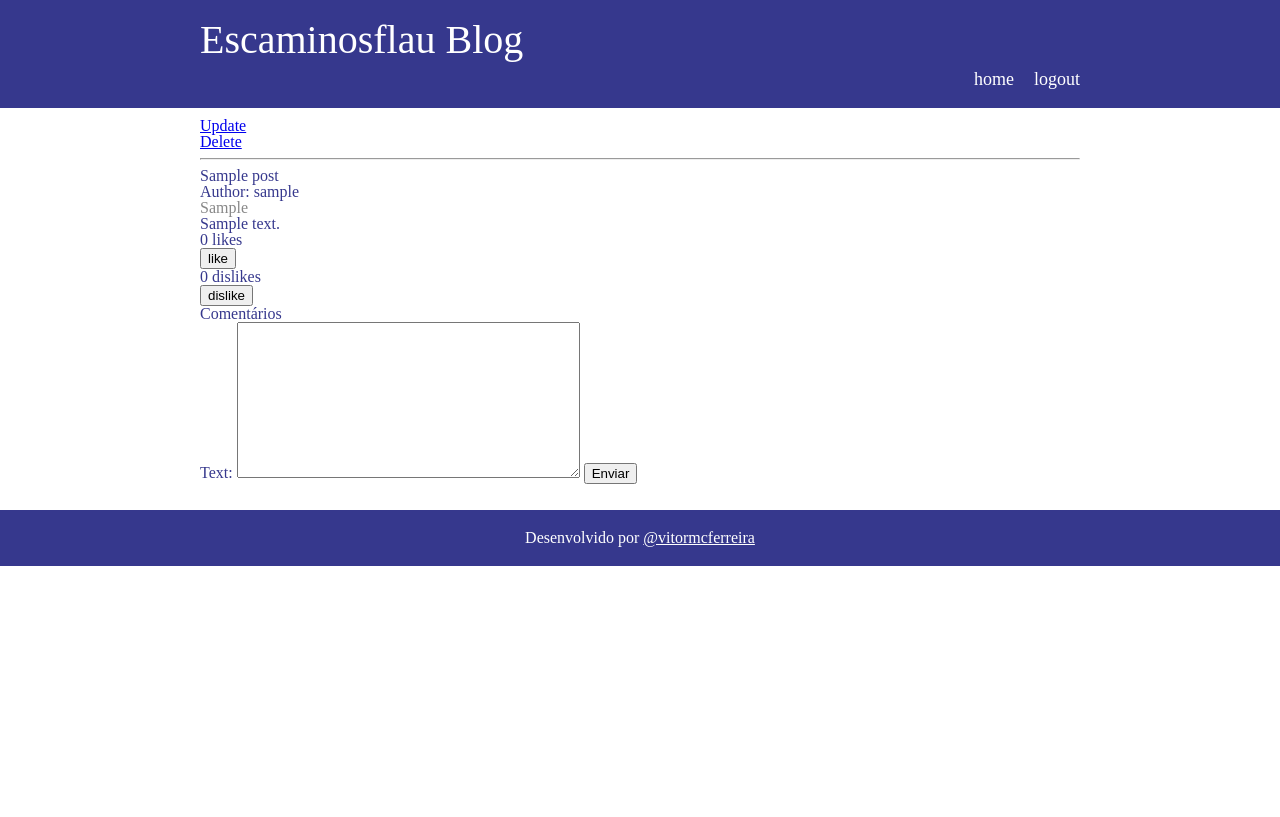
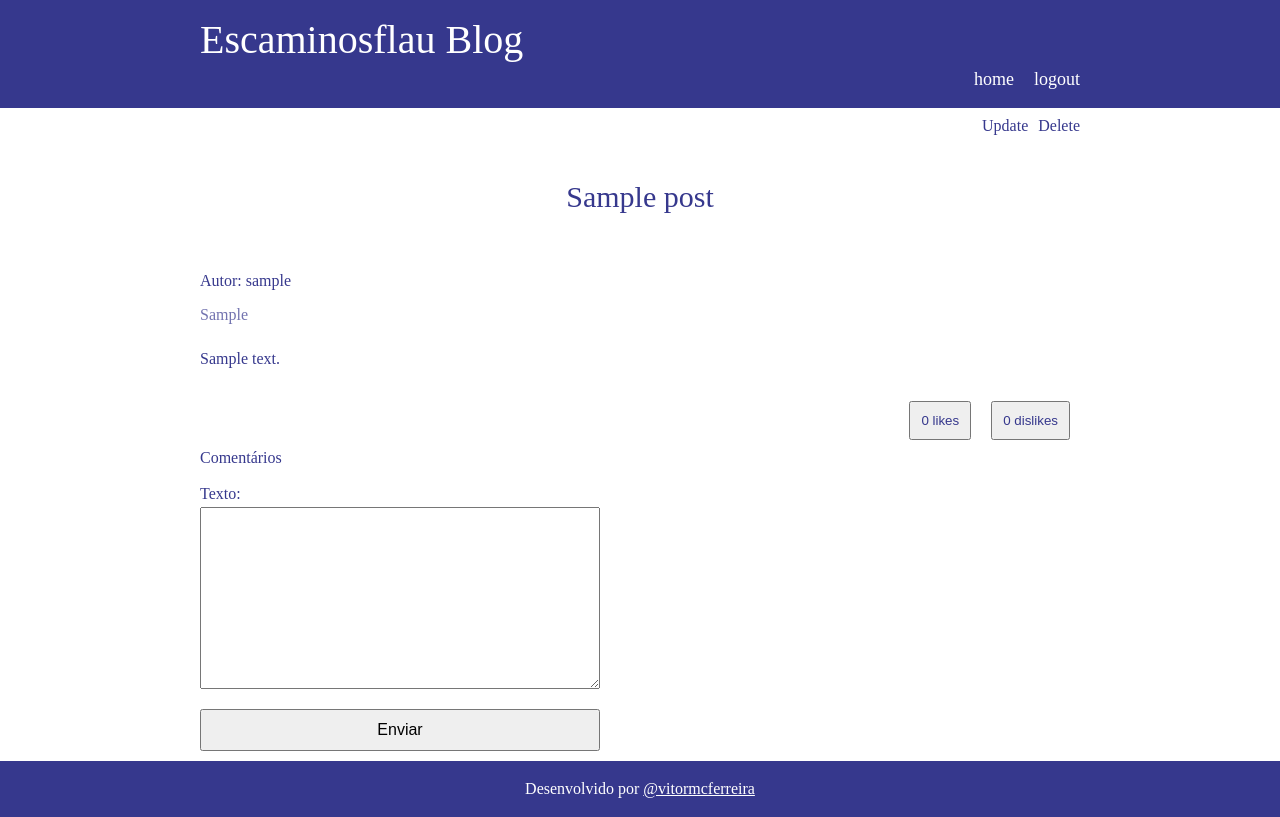
Before and after one commit to vitormcferreira/blog-django, a Django app: page /post_detail/1/ in a window 1280 px wide. Before the commit the page ends 566 px from the top, so only its background shows below. Run offline with Django 4.2, Linux system fonts and the light colour scheme; a user stored in the database is signed in; tables that the repository leaves empty hold one stand-in row (values such as "Sample post"); some libraries are stand-ins or nearby versions.

Commit message:
estilizar post_detail

```diff
--- a/blog/templates/blog/includes/interactions.html
+++ b/blog/templates/blog/includes/interactions.html
@@ -1,24 +1,14 @@
 <div class="interactions">
   <div class="interaction unique-interaction {% if object.liked %} interacted {% endif %}">
-    <p>
+    <button type="button" class="btn-interact" data-url="{% url 'blog:interaction' object.pk %}?type=like"
+      data-csrf="{{ csrf_token }}" {% if not request.user.is_authenticated %} disabled {% endif %}>
       <span class="count-interactions">{{ object.likes.all|length }}</span> likes
-    </p>
-    {% if request.user.is_authenticated %}
-      <button type="button" class="btn-interact" data-url="{% url 'blog:interaction' object.pk %}?type=like"
-        data-csrf="{{ csrf_token }}">
-        like
-      </button>
-    {% endif %}
+    </button>
   </div>
   <div class="interaction unique-interaction {% if object.disliked %} interacted {% endif %}">
-    <p>
+    <button type="button" class="btn-interact" data-url="{% url 'blog:interaction' object.pk %}?type=dislike"
+      data-csrf="{{ csrf_token }}" {% if not request.user.is_authenticated %} disabled {% endif %}>
       <span class="count-interactions">{{ object.dislikes.all|length }}</span> dislikes
-    </p>
-    {% if request.user.is_authenticated %}
-      <button type="button" class="btn-interact" data-url="{% url 'blog:interaction' object.pk %}?type=dislike"
-        data-csrf="{{ csrf_token }}">
-        dislike
-      </button>
-    {% endif %}
+    </button>
   </div>
 </div>
--- a/blog/templates/blog/post_detail.html
+++ b/blog/templates/blog/post_detail.html
@@ -1,20 +1,25 @@
 {% extends 'base.html' %}
 
 {% load static %}
+{% load widget_tweaks %}
+
+{% block css %}
+  <link rel="stylesheet" href="{% static 'blog/assets/css/post_detail.css' %}">
+{% endblock css %}
 
 {% block content %}
   {% if request.user == object.author %}
-<p><a href="{% url 'blog:post_update' object.pk %}">Update</a></p>
-<p><a href="{% url 'blog:post_delete' object.pk %}">Delete</a></p>
+  <div class="links-align-left">
+    <a href="{% url 'blog:post_update' object.pk %}">Update</a>
+    <a href="{% url 'blog:post_delete' object.pk %}">Delete</a>
+  </div>
   {% endif %}
-
-<hr>
 
   <article class="post">
     <header>
-    <h1>{{ object.title }}</h1>
-    <p>Author: {{ object.author }}</p>
-    <p style="color: #888;">{{ object.abstract }}</p>
+      <h1 class="content-title">{{ object.title }}</h1>
+      <p>Autor: {{ object.author }}</p>
+      <p class="abstract">{{ object.abstract }}</p>
     </header>
     <main>
       <p>{{ object.text }}</p>
@@ -27,16 +32,23 @@
   <section>
     <h2>Comentários</h2>
 
-  <form method="POST" action="{% url 'blog:comment_create' object.pk %}">
+    <form method="POST" action="{% url 'blog:comment_create' object.pk %}" class="form form-comment">
       {% csrf_token %}
-    {{ comment_form }}
-    <input type="submit" value="Enviar">
+      <div class="field">
+        {{ comment_form.non_field_errors }}
+      </div>
+      <div class="field">
+        <label for="id_text">Texto:</label>
+        {% render_field comment_form.text class+="input" %}
+      </div>
+      <div class="field">
+        <input type="submit" value="Enviar" class="btn">
+      </div>
     </form>
   </section>
-<br>
 
   {% for comment in comments %}
-<article>
+    <article class="comment">
       <header>
         <h1>{% if comment.author %}
           {{ comment.author }}
@@ -55,5 +67,5 @@
 {% endblock content %}
 
 {% block js %}
-<script src="{% static 'assets/js/post_detail.js' %}"></script>
+  <script src="{% static 'blog/assets/js/post_detail.js' %}"></script>
 {% endblock js %}
--- /dev/null
+++ b/static/blog/assets/css/post_detail.css
@@ -0,0 +1,43 @@
+.post {
+  display: grid;
+  gap: 20px;
+  line-height: 1.5;
+}
+
+.post header {
+  display: grid;
+  gap: 10px;
+}
+
+.post .abstract {
+  color: rgba(54, 55, 141, 0.7);
+}
+
+.interactions {
+  display: flex;
+  gap: 20px;
+  justify-content: end;
+  margin: 10px;
+}
+
+.btn-interact {
+  color: inherit;
+  padding: 10px;
+  cursor: pointer;
+}
+
+.form-comment {
+  justify-content: start;
+}
+
+.form-comment .input {
+  font-size: small;
+}
+
+.comment {
+  display: grid;
+  gap: 10px;
+  border-top: 1px solid var(--dark-bg-color);
+  padding-top: 10px;
+  margin-top: 20px;
+}
```
Also changed, not shown: static/blog/assets/js/post_detail.js (renamed from static/assets/js/post_detail.js). Lines whose indentation alone changed are shown as unchanged.
